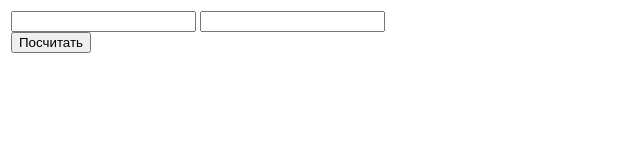
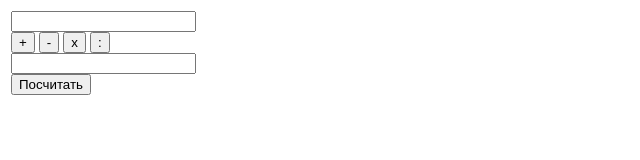
Before and after one commit to milllkyyy/pr1, a plain HTML site: page index.html in a window 1280 px wide. Shown: the whole page, without its empty margins (0-640 px from the left). Drawn offline with Linux system fonts and the light colour scheme.

Commit message:
Добавлены кнопки операций

```diff
--- a/index.html
+++ b/index.html
@@ -7,11 +7,20 @@
     <tr>
       <td>
         <input id="number1" />
+
+        <div id="operationButtons">
+          <button id="plus" >+</button>
+          <button id="minus" >-</button>
+          <button id="times" >x</button>
+          <button id="divide" >:</button>
+        </div>
+
         <input id="number2" />
         <br>
         <button>Посчитать</button>
       </td>
     </tr>
   </table>
+
 <body>
 </html>
```
